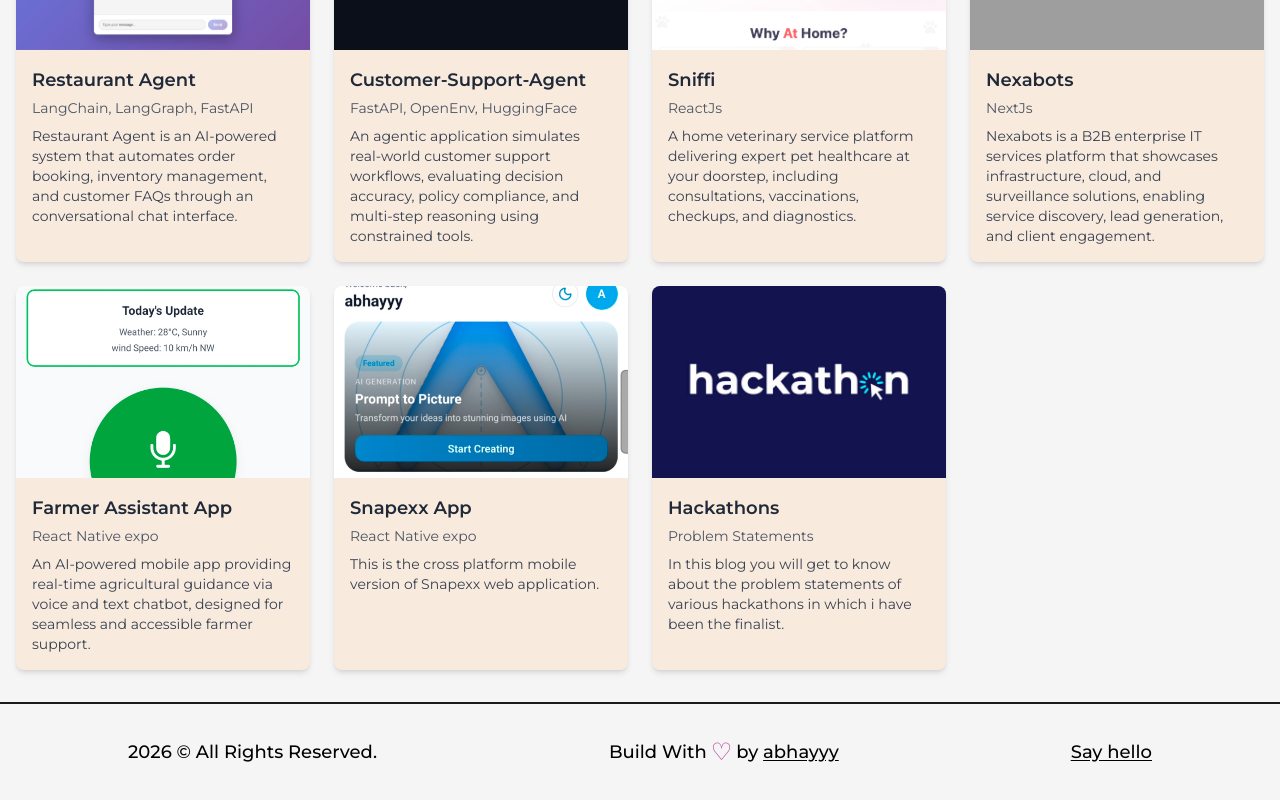
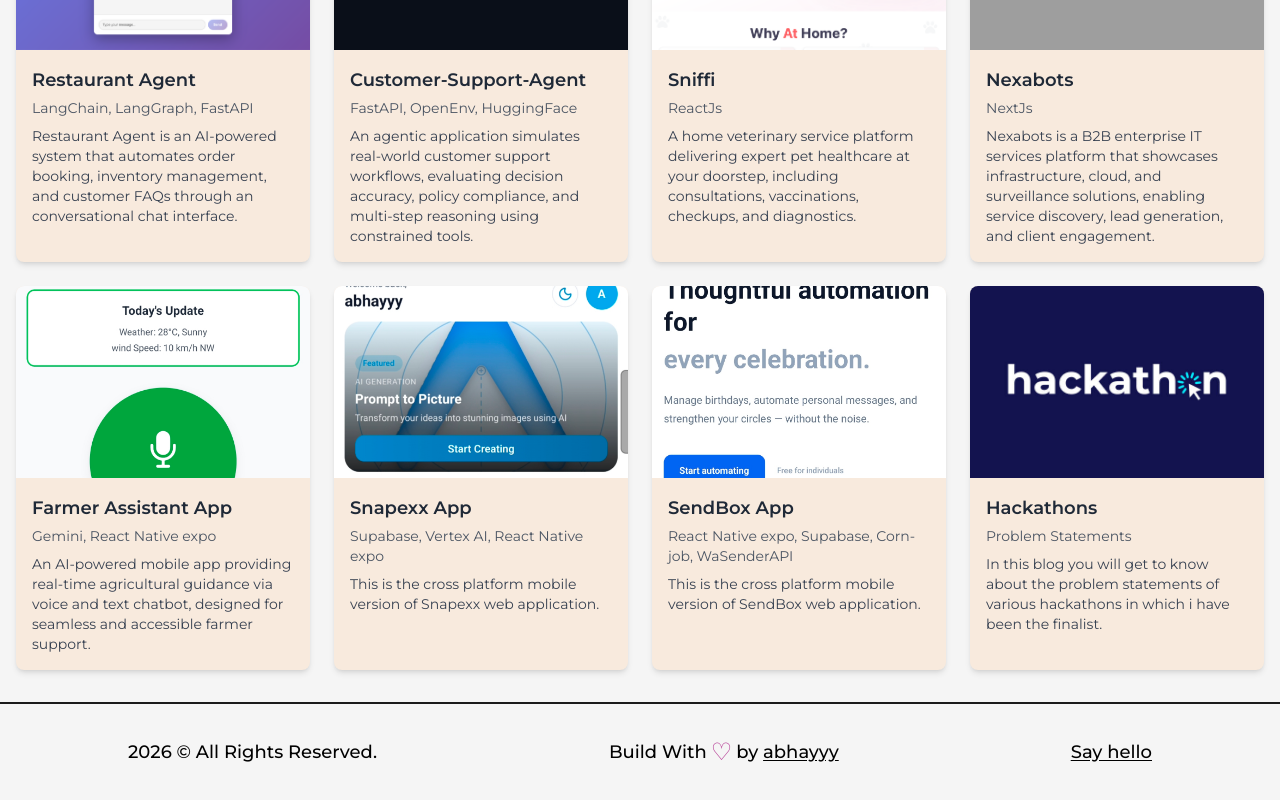
Before and after one commit to abhaysingh-22/abhayyy, a Next.js app: page /books in a window 1280 px wide. Shown: the part 1222-2022 px from the top of the page. Built offline with nearby package versions, Linux system fonts and the light colour scheme; grey boxes are pictures that could not be loaded.

Commit message:
sendbox app blog

```diff
--- a/src/data/data.js
+++ b/src/data/data.js
@@ -13,6 +13,7 @@ import project12 from "../../public/images/projects/tripnow.png";
 import project13 from "../../public/images/projects/SIH.png";
 import project14 from "../../public/images/projects/snapexxApp.png";
 import project15 from "../../public/images/projects/hackathon.jpg";
+import project16 from "../../public/images/projects/sendboxapp.jpg";
 
 export const books = [
   {
@@ -734,7 +735,7 @@ NexaBots taught me that real-world projects are rarely perfect. You don’t alwa
   },
   {
     id: 14,
-    author: "React Native expo",
+    author: "Gemini, React Native expo",
     title: "Farmer Assistant App",
     image: project13,
     description:
@@ -758,6 +759,7 @@ The idea came from the Smart India Hackathon (SIH) problem statement: AI-Based C
 We wanted to change that.
 
 The solution we built was a mobile application focused on providing AI-driven agricultural support in a simple and accessible way. The system was designed with a strong emphasis on usability, especially for farmers who may not be comfortable with complex interfaces.
+
 </p>
 <br>
 
@@ -767,7 +769,7 @@ One of the key features was a voice-first interaction system, where users could
 <br>
 
 <p>
-The application also included a tructured farm calendar, helping farmers plan irrigation, fertilization, and other activities throughout the season. Another important component was the AI mood coach-like system for farming decisions—providing recommendations, reminders, and guidance based on user inputs and environmental conditions.
+The application also included a structured farm calendar, helping farmers plan irrigation, fertilization, and other activities throughout the season. Another important component was the AI mood coach-like system for farming decisions—providing recommendations, reminders, and guidance based on user inputs and environmental conditions.
 <br>
 We also explored features like:
 <br>
@@ -803,11 +805,81 @@ Even though the project wasn’t fully deployed, it served its purpose.
 
 <p>
 This project taught me how to convert an idea into a working product, how to think from a user’s perspective, and how to build UI friendly applications that are not just functional but meaningful.
+</p>
+<br>
+
+<p>
+<b>Tech Stack Used</b>
+<br>
+<br>
+<b>Frontend Framework</b>
+<br>
+React Native (v0.79.5) - Cross-platform mobile app development
+<br>
+Expo (v54.0.0) - Managed React Native framework with tooling
+<br>
+Expo Router (v5.1.6) - File-based routing for React Native
+<br>
+<br>
+<b>UI & Styling</b>
+<br>
+NativeWind (v4.1.23) - Tailwind CSS for React Native
+<br>
+Tailwind CSS (v3.4.17) - Utility-first CSS framework
+<br>
+Expo Vector Icons - Icon library
+<br>
+React Navigation (v7.1.6) - Navigation library with bottom tabs
+<br>
+<br>
+<b>Language & Build</b>
+<br>
+TypeScript (~5.8.3) - Type-safe JavaScript
+<br>
+Babel (^7.25.2) - JavaScript compiler
+<br>
+Metro - Bundler for React Native
+<br>
+<br>
+<b>APIs & AI</b>
+<br>
+Google Generative AI (^0.24.1) - Gemini API for AI features
+<br>
+Google GenAI (^1.20.0) - Alternative Google AI SDK
+<br>
+Microsoft Cognitive Services Speech SDK (^1.45.0) - Speech-to-text functionality
+<br>
+<br>
+<b>Native Features</b>
+<br>
+Expo Location - GPS/location services
+<br>
+Expo Speech - Text-to-speech
+<br>
+Expo Image Picker - Image selection
+<br>
+Expo Secure Store - Secure data storage
+<br>
+React Native Maps (v1.20.1) - Map integration
+<br>
+React Native WebView (v13.13.5) - Web content display
+<br>
+<br>
+<b>State Management</b>
+<br>
+Zustand (^5.0.8) - Lightweight state management
+<br>
+<br>
+<b>Data & Storage</b>
+<br>
+Async Storage (v2.1.2) - Local data persistence
+<br>
+Axios (^1.12.2) - HTTP client
 </p>`,
   },
   {
     id: 15,
-    author: "React Native expo",
+    author: "Supabase, Vertex AI, React Native expo",
     title: "Snapexx App",
     image: project14,
     description:
@@ -882,6 +954,26 @@ This experience shifted my mindset from just building applications to thinking l
   </p>`,
   },
   {
+    id: 17,
+    author: "React Native expo, Supabase, Corn-job, WaSenderAPI",
+    title: "SendBox App",
+    image: project16,
+    description:
+      "This is the cross platform mobile version of SendBox web application. ",
+    content: `
+   <p> The SendBox mobile application was developed as a natural extension of our institution’s needs after successfully building the web version. </p>
+   <br>
+   <p> Rather than reinventing the system, we focused on bringing the same core functionality, purpose, and user experience to mobile devices. The tech stack remained largely consistent with the web version, with one major shift—adopting React Native with Expo to enable cross-platform mobile development.
+   </p>
+   <br>
+   <p> This allowed us to maintain continuity in development while ensuring the application could deliver a seamless and responsive experience on mobile. The goal and underlying idea behind SendBox remained unchanged: to provide an efficient, accessible, and user-friendly solution tailored to institutional requirements. </p> <br> <p> For a deeper understanding of the concept, features, and overall vision, you can explore the web version blog here:
+   <br>
+   <a href="/books/2" style="color: red; text-decoration: underline;">Read SendBox Web Version Blog
+   </a>
+   </p>
+          `,
+  },
+  {
     id: 16,
     author: "Problem Statements",
     title: "Hackathons",
@@ -890,7 +982,7 @@ This experience shifted my mindset from just building applications to thinking l
       "In this blog you will get to know about the problem statements of various hackathons in which i have been the finalist. ",
     content: `
     <p>
-⚙️ Won PartXAI Hackathon:-
+⚙️ Won PARTEX.AI Hackathon:-
 <br>
 The problem focuses on fixing the chaotic communication system in real-world hospitals, where doctor–patient conversations happen in multiple languages (like Hindi, Marathi, and English) and important medical information is often lost, misinterpreted, or poorly documented. The goal is to build a voice-driven AI system that can capture these noisy, multilingual conversations in real time, accurately convert them into text, and then transform the unstructured dialogue into clean, structured medical data such as symptoms, duration, diagnosis, and medications. This structured data must be reliably stored and linked to a unique patient ID, enabling doctors to access past records instantly, reduce errors from manual note-taking, and significantly improve efficiency and accuracy in clinical workflows.
 </p>
```
Lines whose indentation alone changed are shown as unchanged.
